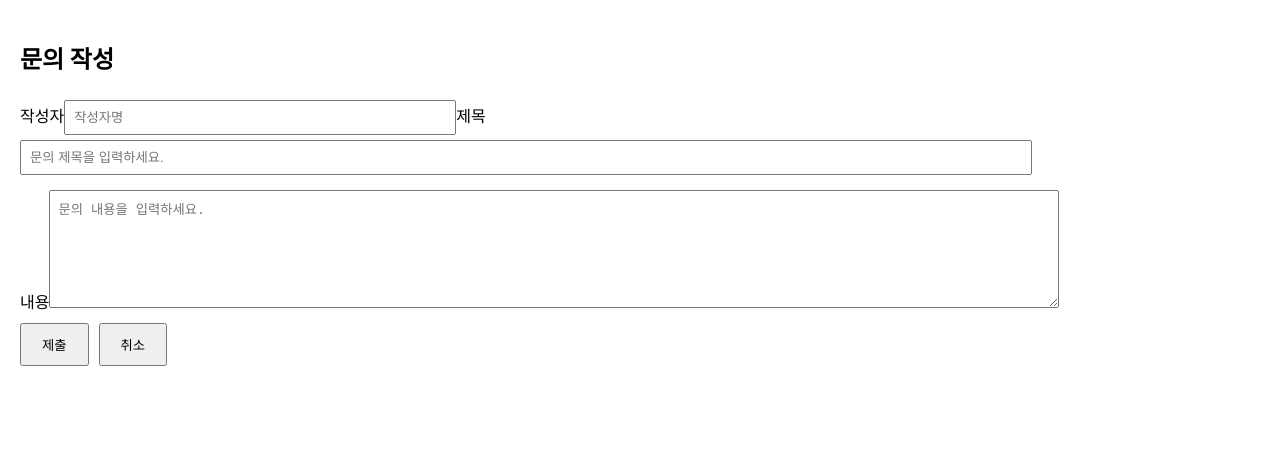
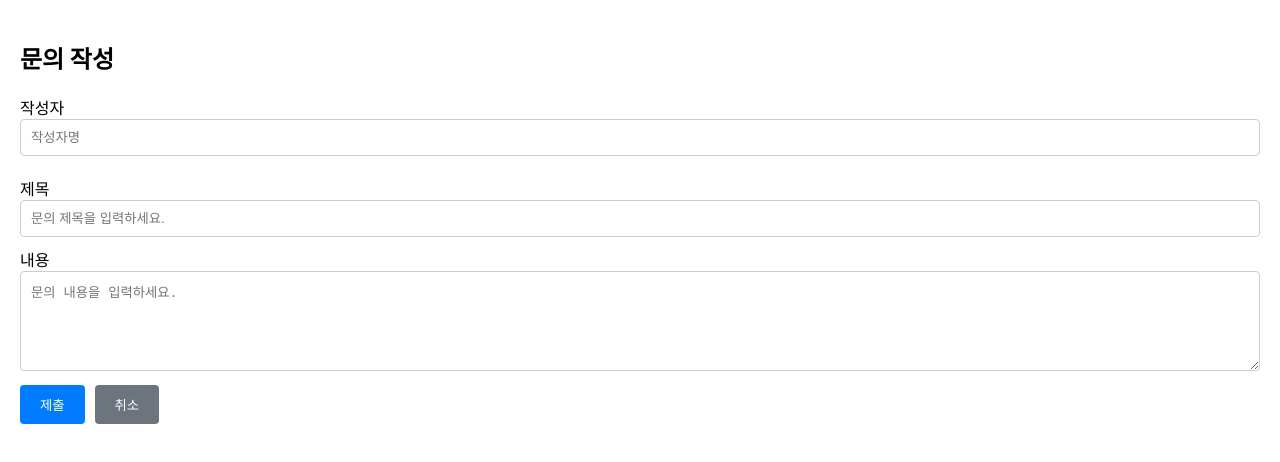
Before and after one commit to HWANG-DAYE/qna-board, a React (Create React App) app: page /question-create in a window 1280 px wide. Shown: the top 462 px of the page. Built offline with nearby package versions, Linux system fonts and the light colour scheme.

Commit message:
Feat: 질문 상세페이지

```diff
--- a/src/App.js
+++ b/src/App.js
@@ -2,7 +2,7 @@ import React from "react";
 import { BrowserRouter as Router, Routes, Route } from 'react-router-dom';
 import MainPage from './pages/MainPage';
 import FrequentlyAsked from './pages/FrequentlyAsked';
-import QuestionPage from './pages/QuestionPage';
+import QuestionDetail from './pages/QuestionDetail';
 import QuestionCreate from './pages/QuestionCreate';
 import Header from "./components/Header";
 import QuestionList from './components/QuestionList';
@@ -18,6 +18,8 @@ function App() {
               <Route path="/ask-list" element={<FqAskedList />} />
               <Route path="/question-list" element={<QuestionList />} />
               <Route path="/question-create" element={<QuestionCreate />} />
+              <Route path="/question-detail" element={<QuestionDetail />} />
+
           </Routes>
       </Router>
       </QuestionProvider>
--- a/src/components/QuestionList.js
+++ b/src/components/QuestionList.js
@@ -10,10 +10,13 @@ function QuestionList() {
     return (
         <div style={{ padding: "20px" }}>
             <h2>Question List</h2>
-            <button onClick={() => navigate('/question-create')}>문의하기</button>
+            <button onClick={() => navigate('/question-create')}>작성</button>
             <ul>
-                {questions.map((question, index) => (
-                    <li key={index} style={{margin: "10px 0"}}>
+                {questions.map((question) => (
+                    <li key={question.user_id}
+                        style={{margin: "10px 0", cursor: "pointer"}}
+                        onClick={() => navigate(`/questions/${question.user_id}`)}
+                    >
                         <strong>{question.title}</strong> - {question.author}
                     </li>
                 ))}
--- a/src/context/QuestionContext.js
+++ b/src/context/QuestionContext.js
@@ -13,7 +13,7 @@ export const QuestionProvider = ({ children }) => {
     };
 
     return (
-        <QuestionContext.Provider value={( questions, addQuestion )}>
+        <QuestionContext.Provider value={{ questions, addQuestion }}>
             {children}
         </QuestionContext.Provider>
     );
--- a/src/pages/QuestionCreate.js
+++ b/src/pages/QuestionCreate.js
@@ -23,54 +23,102 @@ const QuestionCreate = () => {
     };
 
     return (
-        <div style={{ padding: "20px" }}>
+        <div style={{
+            display: "flex",
+            justifyContent: "center",
+            alignItems: "center",
+            minHeight: "50vh"
+        }}>
+            <div style={{
+                width: "1300px", // 폼의 고정 너비
+                padding: "20px"
+            }}>
                 <h2>문의 작성</h2>
                 <form onSubmit={handleSubmit}>
-                <div style={{ marginBottom: "10px"  }}>
-                    <label>
+                    <div style={{marginBottom: "10px"}}>
+                        <label style={{display: "block", marginBottom: "20px"}}>
                             작성자
                             <input
                                 type="text"
                                 value={author}
-                            onChange={(e) => setTitle(e.target.value)}
-                            style={{ width: "30%", padding: "8px", marginTop: "5px" }}
+                                onChange={(e) => setAuthor(e.target.value)}
+                                style={{
+                                    width: "100%",
+                                    padding: "10px",
+                                    boxSizing: "border-box",
+                                    borderRadius: "4px",
+                                    border: "1px solid #ccc"
+                                }}
                                 placeholder="작성자명"
                                 required
                             />
                         </label>
-                    <label>
+                        <label style={{display: "block", marginBottom: "10px"}}>
                             제목
                             <input
                                 type="text"
                                 value={title}
                                 onChange={(e) => setTitle(e.target.value)}
-                            style={{ width: "80%", padding: "8px", marginTop: "5px" }}
+                                style={{
+                                    width: "100%",
+                                    padding: "10px",
+                                    boxSizing: "border-box",
+                                    borderRadius: "4px",
+                                    border: "1px solid #ccc"
+                                }}
                                 placeholder="문의 제목을 입력하세요."
                                 required
                             />
                         </label>
                     </div>
-                <div style={{ marginBottom: "10px" }}>
-                    <label>
+                    <div style={{marginBottom: "10px"}}>
+                        <label style={{display: "block", marginBottom: "10px"}}>
                             내용
                             <textarea
                                 value={content}
-                            onChange={ (e) => setContent(e.target.value)}
-                            style={{ width: "80%", height: "100px", padding: "8px", marginTop: "5px" }}
+                                onChange={(e) => setContent(e.target.value)}
+                                style={{
+                                    width: "100%",
+                                    height: "100px",
+                                    padding: "10px",
+                                    boxSizing: "border-box",
+                                    borderRadius: "4px",
+                                    border: "1px solid #ccc"
+                                }}
                                 placeholder="문의 내용을 입력하세요."
                                 required
                             />
                         </label>
                     </div>
-                <button type="submit" style={{ padding: "10px 20px", cursor: "pointer" }}>
+                    <button type="submit"
+                            style={{
+                                padding: "10px 20px",
+                                cursor: "pointer",
+                                backgroundColor: "#007BFF",
+                                color: "#fff",
+                                border: "none",
+                                borderRadius: "4px",
+                                marginRight: "10px"
+                            }}
+                    >
                         제출
                     </button>
                     <button type="button" onClick={() => navigate("/question-list")}
-                        style={{ padding: "10px 20px", marginLeft: "10px", cursor:"pointer"}}>
+                            style={{
+                                padding: "10px 20px",
+                                cursor: "pointer",
+                                backgroundColor: "#6c757d",
+                                color: "#fff",
+                                border: "none",
+                                borderRadius: "4px"
+                            }}
+                    >
                         취소
                     </button>
                 </form>
             </div>
+        </div>
+
             );
             };
 
--- /dev/null
+++ b/src/pages/QuestionDetail.js
@@ -0,0 +1,27 @@
+import React, { useContext } from "react";
+import { useParams, useNavigate } from "react-router-dom";
+import { QuestionContext } from "../context/QuestionContext";
+
+const QuestionDetail = () => {
+    const { id } = useParams();
+    const { questions } = useContext(QuestionContext);
+    const navigate = useNavigate();
+
+    const question = questions.find((question) = question.user_id === parseInt(id));
+
+    if (!question) {
+        return <p>질문을 찾을 수 없습니다.</p>;
+    }
+
+    return (
+        <div style={{ padding: "20px" }}>
+            <h2>{question.title}</h2>
+            <p><strong>작성자: </strong> {question.author}</p>
+            <p><strong>내용: </strong></p>
+            <p>{question.content}</p>
+            <button onClick={() => navigate(-1)}>뒤로가기</button>
+        </div>
+    )
+};
+
+export default QuestionDetail;
--- a/src/pages/QuestionPage.js
+++ /dev/null
@@ -1,5 +0,0 @@
-const QuestionPage = () => {
-    return <h1>질문 상세 페이지</h1>;
-};
-
-export default QuestionPage;
```
Lines whose indentation alone changed are shown as unchanged.
